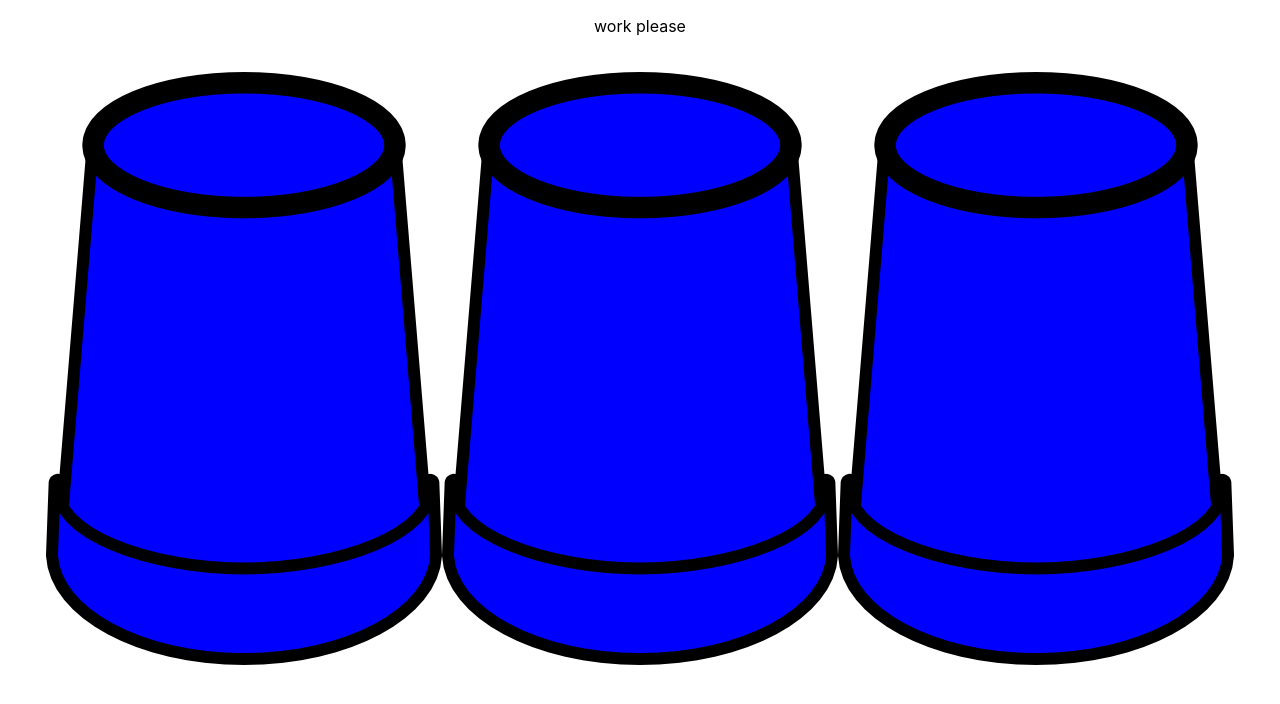
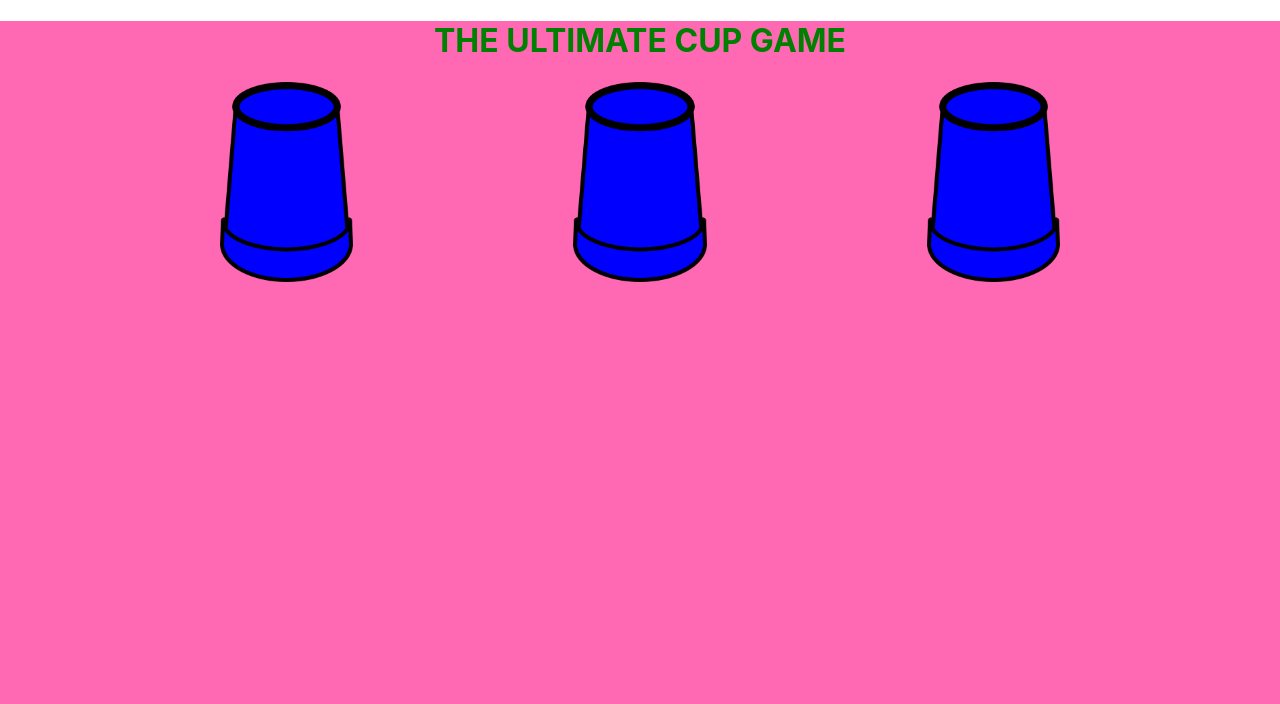
Before and after one commit to treyyoung8/game, a React (Create React App) app: page / in a window 1280 px wide. Shown: the top 704 px of the page. Built offline with nearby package versions, Linux system fonts and the light colour scheme.

Commit message:
added css codes

```diff
--- a/src/App.css
+++ b/src/App.css
@@ -1,3 +1,46 @@
 .App {
+    height: 100vh;
     text-align: center;
+    background-color: hotpink;
 }
+
+.cups {
+    height: 200px;
+    width: auto;
+}
+
+.rowCups {
+    display: flex;
+    justify-content: space-evenly;
+
+}
+
+.header {
+    color: green;
+}
+
+/* @-webkit-keyframes blackWhite {
+    0% {
+        background-color: white;
+    }
+
+    50% {
+        background-color: white;
+    }
+
+    51% {
+        background-color: black;
+    }
+
+    100% {
+        background-color: black;
+    }
+}
+
+.header {
+    height: 100px;
+    background-color: black;
+    -webkit-animation-name: blackWhite;
+    -webkit-animation-iteration-count: infinite;
+    -webkit-animation-duration: 2s;
+} */
--- a/src/App.js
+++ b/src/App.js
@@ -8,12 +8,14 @@ class App extends Component {
   render() {
     return (
       <div className="App">
-      <Header />
-      <div className="row">
-      <img src={cup}></img>
-      <img src={cup}></img>
-      <img src={cup}></img>
-      </div>
+        <div className="header">
+          <Header />
+        </div>
+        <div className="row rowCups">
+          <img className="cups" src={cup}></img>
+          <img className="cups" src={cup}></img>
+          <img className="cups" src={cup}></img>
+        </div>
       </div>
     );
   }
--- a/src/components/Header.js
+++ b/src/components/Header.js
@@ -4,8 +4,7 @@ import React from 'react';
 const Header = () => {
       return (
         <div>
-        <p>work please</p>
-        <img src=""/>
+        <h1>THE ULTIMATE CUP GAME</h1>
         </div>
       );
   }
```
Also changed, not shown: src/components/Cups.js (+1 -6 lines).
